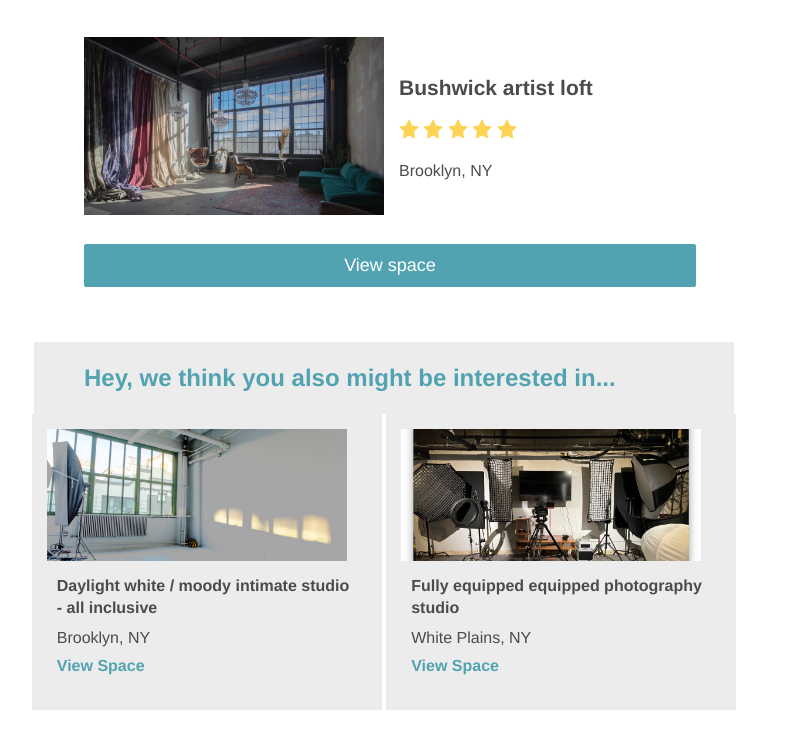
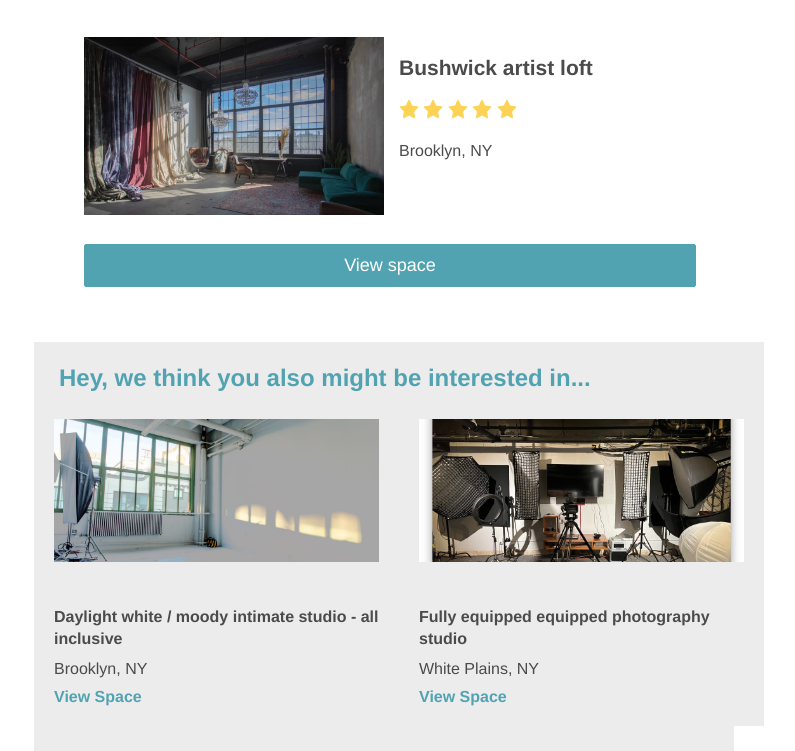
Before and after one commit to faintmustang/long-transactional-template, a plain HTML site: page index.html in a window 1280 px wide. Shown: the part 1202-1953 px from the top of the page, without its empty margins (256-1051 px from the left). Before the commit the page ends 1912 px from the top, so only its background shows below. Drawn offline with Linux system fonts and the light colour scheme.

Commit message:
progress files

```diff
--- a/index.html
+++ b/index.html
@@ -19,7 +19,7 @@
         margin: 0;
         }
     table {
-		border-spacing: 0;
+		border-spacing: 0!important;
 	    }
       td {
 		padding: 0;
@@ -39,6 +39,7 @@
         border-width: 0;
         background-color: #ECECEC;
         }
+
     </style>
 </head>
 <body style="Margin: 0;padding:0;min-width:100%;background-color: #ffff;">
@@ -97,7 +98,7 @@
                                 <td width="300">
                                     <a href="https://example.com" target="_blank"><img src="images/photo2.jpeg" alt="" width="300"></a>
                                 </td>
-                                <td style="padding:15px;">
+                                <td style="padding:15px;" valign="top">
                                     <p style="font-weight: bold; font-size: 21px; line-height: 32px;">22c affordable manhattan daylight free eq</p>
                                     <img src="images/icons8-star.png" alt="" width="20" style="padding: 15px 0;">
                                     <img src="images/icons8-star.png" alt="" width="20" style="padding: 15px 0;">
@@ -145,7 +146,7 @@
                                 <td width="300">
                                     <a href="https://example.com" target="_blank"><img src="images/photo4.jpeg" alt="" width="300"></a>
                                 </td>
-                                <td style="padding:15px;">
+                                <td style="padding:15px;" valign="top">
                                     <p style="font-weight: bold; font-size: 21px; line-height: 32px;">Bushwick artist loft</p>
                                     <img src="images/icons8-star.png" alt="" width="20" style="padding: 15px 0;">
                                     <img src="images/icons8-star.png" alt="" width="20" style="padding: 15px 0;">
@@ -164,62 +165,67 @@
                         </table>
                     </td>
 
+
+                </table>
+            </tr>
+
             <tr>
                 <table role="presentation">
-                            <td width="700" style="background-color: #ECECEC;max-width: 700px;">
-                                <p style="font-weight:bold;font-size: 24px;line-height: 32px;color: #52a3b2;padding: 20px 50px;">Hey, we think you also might be interested in...</p>
+
+                    <td width="700" style="background-color: #ECECEC;max-width: 700px;padding-bottom: 25px;">
+
+                        <table align="center" width="700" style="background-color:#ECECEC;max-width: 700px;">
+
+                            <tr>
+
+                                <td colspan="2" width="700" style="background-color: #ECECEC; max-width: 700px;">
+                                    <p style="font-weight:bold;font-size: 24px;line-height: 32px;color: #52a3b2;padding: 20px 25px 5px;">Hey, we think you also might be interested in...</p>
                                 </td>
 
-                            <table class="column" width="350" style="max-width:350; background-color: #ECECEC;border-spacing: 0;vertical-align: top;display:inline-block" role="presentation">
+                            </tr>
+
 
                             <tr>
-                                    <td style="padding: 15px;">
-                                        <table style="border-spacing: 0;text-align: left;" role="presentation">
-                                            <tr>
-                                               <td>
-                                                    <a href="https://example.com" target="_blank"><img src="images/photo5.jpeg" alt="" width="300" style="max-width: 300px;" border="0"></a>
+                                <td style="background-color: #ECECEC;padding: 20px;">
+                                    <a href="https://example.com" target="_blank"><img src="images/photo5.jpeg" alt="" width="325" style="max-width: 325px;" border="0"></a>
+                                </td>
+
+                                <td style="background-color: #ECECEC;padding: 20px;">
+                                    <a href="https://example.com" target="_blank"><img src="images/photo6.jpeg" alt="" width=325 style="max-width: 325px;" border="0"></a>
                                 </td>
                             </tr>
+
+
+
+
+
                             <tr>
-                                                <td style="padding: 10px 10px 20px 10px;">
+                                <td style="text-align: left;background-color: #ECECEC;padding: 20px;">
                                     <p style="font-weight: bold;line-height: 22px;">Daylight white / moody intimate studio - all inclusive</p>
                                     <p style="padding: 10px 0; font-size: 16px;">Brooklyn, NY</p>
                                     <a href="https://example.com" target="_blank" style="text-decoration:none;color: #52a3b2;font-weight: bold;">View Space</a>
 
                                 </td>
-                                            </tr>
-                                        </table>
+
+
+                                <td style="text-align: left;background-color: #ECECEC;padding: 20px;">
+                                    <p style="font-weight: bold;line-height: 22px;">Fully equipped equipped photography studio</p>
+                                    <p style="padding: 10px 0; font-size: 16px;">White Plains, NY</p>
+                                    <a href="https://example.com" target="_blank" style="text-decoration:none;color: #52a3b2;font-weight: bold;">View Space</a>
                                 </td>
                             </tr>
 
                         </table>
 
-                            <table class="column" width="350" style="max-width:350;background-color: #ECECEC;border-spacing: 0;vertical-align: top;display:inline-block" role="presentation">
-                                <tr>
-                                    <td style="padding: 15px;">
 
-                                        <table style="border-spacing: 0;text-align: left;" role="presentation">
-                                            <tr>
-                                                <td>
-                                                    <a href="https://example.com" target="_blank"><img src="images/photo6.jpeg" alt="" width=300 style="max-width: 300px;" border="0"></a>
+
                     </td>
-                                            </tr>
-                                            <tr>
-                                                <td style="padding: 10px 10px 20px 10px;">
-                                                    <p style="font-weight: bold;line-height: 22px;">Fully equipped equipped photography studio</p>
-                                                    <p style="padding: 10px 0; font-size: 16px;">White Plains, NY</p>
-                                                    <a href="https://example.com" target="_blank" style="text-decoration:none;color: #52a3b2;font-weight: bold;">View Space</a>
-                                                </td>
-                                            </tr>
-                                        </table>
-                                    </td>
-                                </tr>
-                            </table>
+
+
                 </table>
             </tr>
 
-                </table>
-            </tr>
+
         </table>
 
     </center>
```
Lines whose indentation alone changed are shown as unchanged.
